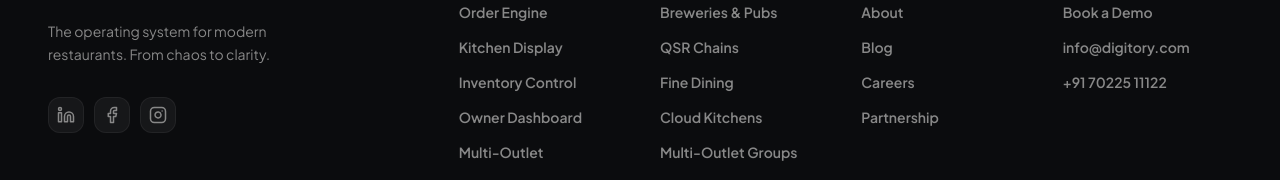
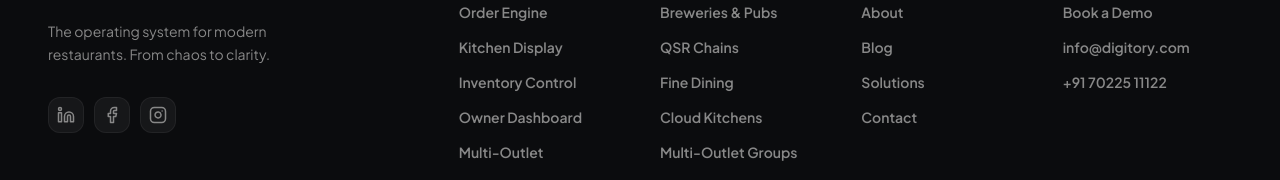
Before and after one commit to Yashvi-s17734/Upwork1, a Next.js app: page /blog in a window 1280 px wide. Shown: the part 3159-3339 px from the top of the page. Built offline with nearby package versions, Linux system fonts and the light colour scheme.

Commit message:
footer changes

```diff
--- a/src/app/request-demo/page.tsx
+++ b/src/app/request-demo/page.tsx
@@ -22,12 +22,12 @@
 
         {/* Demo Booking Form */}
         <DemoForm />
-
+        {/* FAQs */}
+        <FAQPage />
         {/* Testimonials (Chaos Stories) */}
         <RestaurantOSPage />
 
-        {/* FAQs */}
-        <FAQPage />
+
 
         {/* Footer */}
         <FooterPage />
--- a/src/components/Footer.tsx
+++ b/src/components/Footer.tsx
@@ -14,7 +14,7 @@
   },
   {
     title: "COMPANY",
-    links: ["About", "Blog", "Careers", "Partnership"]
+    links: ["About", "Blog", "Solutions", "Contact"]
   },
   {
     title: "CONTACT",
@@ -100,11 +100,18 @@
                   {col.links.map((link) => {
                     const isEmail = link.includes("@");
                     const isPhone = link.startsWith("+");
-                    if (link === "Blog") {
+                    const hrefMap: Record<string, string> = {
+                      "Blog": "/blog",
+                      "Solutions": "/solutions",
+                      "Contact": "/contact",
+                      "Book a Demo": "/request-demo",
+                    };
+
+                    if (hrefMap[link]) {
                       return (
                         <li key={link}>
                           <Link
-                            href="/blog"
+                            href={hrefMap[link]}
                             className="text-[14px] font-semibold text-[#888888] hover:text-white transition-colors block py-0.5"
                           >
                             {link}
--- a/src/components/home/TestSection.tsx
+++ b/src/components/home/TestSection.tsx
@@ -83,7 +83,7 @@
         {/* Section Heading */}
         <h2 className="text-center text-3xl sm:text-4xl md:text-[44px] font-[850] tracking-tight text-[#111111] leading-[1.15] mb-10 md:mb-12">
           Can your restaurant handle a busy          <br />
-          <span className="text-[#FF4F18]">Saturday night</span>?
+          <span className="text-[#FF4F18]">Saturday night?</span>
         </h2>
 
         {/* 2-Column Grid */}
```
